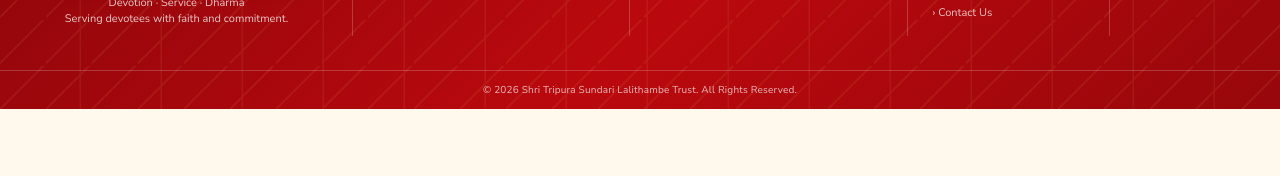
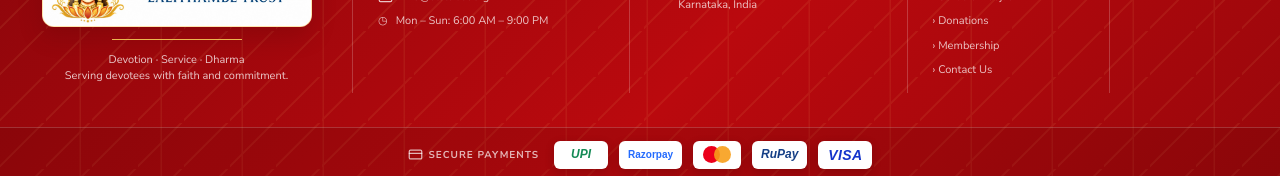
Before and after one commit to LetsPro/Temple-management, a React (Vite) app: page / in a window 1280 px wide. Shown: the part 1949-2125 px from the top of the page. Before the commit the page ends 2058 px from the top, so only its background shows below. Built offline with nearby package versions, Linux system fonts and the light colour scheme; no server answers; the database is empty.

Commit message:
Expand hero and add payment footer

```diff
--- a/src/index.css
+++ b/src/index.css
@@ -80,11 +80,12 @@
 .mobile-menu a, .mobile-menu button { text-align: left; padding: 10px 12px; border-radius: 8px; color: #3c2415; font-weight: 700; font-size: 14px; }
 .mobile-menu .active { color: #9d1515; background: #fff4e7; }
 
-.temple-home { padding-top: 18px; }
-.hero-panel { position: relative; overflow: hidden; min-height: 465px; border-radius: 28px; background: #fdf0d7; box-shadow: 0 16px 40px rgba(107, 56, 22, .1); }
+.temple-home { padding-top: 0; }
+.hero-shell { width: 100%; }
+.hero-panel { position: relative; overflow: hidden; min-height: 540px; border-radius: 0; background: #fdf0d7; box-shadow: 0 16px 40px rgba(107, 56, 22, .1); }
 .hero-art { position: absolute; inset: 0; width: 100%; height: 100%; object-fit: cover; object-position: center right; }
 .hero-wash { position: absolute; inset: 0; background: linear-gradient(90deg, rgba(255, 248, 233, .98) 0%, rgba(255, 248, 233, .95) 30%, rgba(255, 248, 233, .56) 49%, rgba(255, 248, 233, 0) 70%); }
-.hero-copy { position: relative; z-index: 2; width: 55%; min-height: 465px; display: flex; flex-direction: column; justify-content: center; align-items: center; padding: 50px 40px; text-align: center; }
+.hero-copy { position: relative; z-index: 2; width: 55%; min-height: 540px; display: flex; flex-direction: column; justify-content: center; align-items: center; padding: 50px max(40px, calc((100vw - 1280px) / 2)); text-align: center; }
 .hero-kicker { display: flex; align-items: center; gap: 10px; margin-bottom: 8px; font-size: 18px; font-weight: 800; color: #30241e; }
 .hero-kicker span { width: 20px; height: 1px; background: #d37a2f; position: relative; }
 .hero-kicker span::after { content: '◆'; color: #d37a2f; font-size: 6px; position: absolute; top: -4px; }
@@ -180,7 +181,13 @@
 .gold-rule { width: 130px; height: 1px; margin: 12px auto; background: #eab64f; }
 .socials { display: flex; gap: 7px; }
 .socials a { width: 32px; height: 32px; display: grid; place-items: center; border-radius: 50%; background: rgba(255,255,255,.14); }
-.footer-bottom { position: relative; border-top: 1px solid rgba(255,255,255,.2); text-align: center; padding: 11px 20px; color: rgba(255,255,255,.72); font-size: 10px; letter-spacing: .02em; }
+.payment-trust-strip { position: relative; display: flex; align-items: center; justify-content: center; flex-wrap: wrap; gap: 11px; padding: 13px 20px; border-top: 1px solid rgba(255,255,255,.18); background: rgba(73,0,3,.16); }
+.payment-label { display: inline-flex; align-items: center; gap: 6px; margin-right: 4px; color: rgba(255,255,255,.7); font-size: 10px; font-weight: 700; text-transform: uppercase; letter-spacing: .1em; }
+.pay-brand { min-width: 54px; height: 28px; display: inline-flex; align-items: center; justify-content: center; padding: 0 9px; border-radius: 6px; background: white; box-shadow: 0 3px 10px rgba(35,0,0,.18); font-family: Arial, sans-serif; font-size: 12px; font-weight: 900; }
+.pay-brand.upi { color: #148a55; font-style: italic; }.pay-brand.razorpay { color: #246bfd; font-size: 10px; }.pay-brand.rupay { color: #153f86; font-style: italic; }.pay-brand.visa { color: #1434cb; font-size: 14px; font-style: italic; letter-spacing: .03em; }
+.pay-brand.mastercard { position: relative; min-width: 48px; padding: 0; }.pay-brand.mastercard i { width: 17px; height: 17px; border-radius: 50%; background: #eb001b; }.pay-brand.mastercard i + i { margin-left: -6px; background: rgba(247,158,27,.9); }
+.footer-bottom { position: relative; display: flex; align-items: center; justify-content: center; flex-wrap: wrap; gap: 6px 18px; border-top: 1px solid rgba(255,255,255,.16); text-align: center; padding: 11px 20px; color: rgba(255,255,255,.72); font-size: 10px; letter-spacing: .02em; }
+.footer-bottom a { color: #ffd273; font-weight: 800; }.footer-bottom a:hover { color: white; text-decoration: underline; }
 
 .payment-modal { position: fixed; inset: 0; z-index: 100; display: grid; place-items: center; padding: 20px; background: rgba(37, 14, 7, .68); backdrop-filter: blur(5px); }
 .payment-modal-card { width: min(720px, 100%); max-height: calc(100vh - 40px); overflow: auto; border-radius: 26px; background: #fffdf9; box-shadow: 0 25px 80px rgba(45, 12, 5, .3); }
@@ -229,7 +236,7 @@
   .hero-panel { min-height: 590px; }
   .hero-art { object-position: 67% center; }
   .hero-wash { background: linear-gradient(90deg, rgba(255,248,233,.96) 0%, rgba(255,248,233,.83) 50%, rgba(255,248,233,.2) 100%); }
-  .hero-copy { width: 64%; min-height: 590px; align-items: flex-start; text-align: left; }
+  .hero-copy { width: 64%; min-height: 590px; align-items: flex-start; text-align: left; padding-left: 36px; padding-right: 36px; }
   .hero-kicker { font-size: 16px; }
   .hero-lotus { margin-left: 15px; }
   .support-strip { grid-template-columns: 1fr 1fr; }
@@ -250,8 +257,8 @@
   .header-logo { width: min(235px, 100%); height: 59px; }
   .account-button { width: 40px; height: 40px; padding: 0; }
   .account-button span, .account-button > svg:last-child { display: none; }
-  .temple-home { padding-top: 10px; }
-  .hero-panel { min-height: 610px; border-radius: 20px; }
+  .temple-home { padding-top: 0; }
+  .hero-panel { min-height: 610px; border-radius: 0; }
   .hero-art { height: 57%; top: auto; bottom: 0; object-position: 64% center; }
   .hero-wash { background: linear-gradient(180deg, #fff8e9 0%, #fff8e9 43%, rgba(255,248,233,.77) 58%, rgba(255,248,233,0) 78%); }
   .hero-copy { width: 100%; min-height: 0; padding: 38px 19px 0; align-items: center; text-align: center; justify-content: flex-start; }
--- a/src/layouts/PublicLayout.tsx
+++ b/src/layouts/PublicLayout.tsx
@@ -139,7 +139,18 @@
           </div>
         </div>
       </div>
-      <div className="footer-bottom">© {new Date().getFullYear()} {TRUST_NAME}. All Rights Reserved.</div>
+      <div className="payment-trust-strip" aria-label="Accepted payment methods">
+        <span className="payment-label"><CreditCard size={15} /> Secure payments</span>
+        <span className="pay-brand upi" aria-label="UPI">UPI</span>
+        <span className="pay-brand razorpay" aria-label="Razorpay">Razorpay</span>
+        <span className="pay-brand mastercard" aria-label="Mastercard"><i /><i /></span>
+        <span className="pay-brand rupay" aria-label="RuPay">RuPay</span>
+        <span className="pay-brand visa" aria-label="Visa">VISA</span>
+      </div>
+      <div className="footer-bottom">
+        <span>© {new Date().getFullYear()} {TRUST_NAME}. All Rights Reserved.</span>
+        <span>Powered by <a href="https://dreambuzz.in" target="_blank" rel="noopener noreferrer">DreamBuzz Solutions</a></span>
+      </div>
     </footer>
   )
 }
--- a/src/pages/public/HomePage.tsx
+++ b/src/pages/public/HomePage.tsx
@@ -97,7 +97,7 @@
 
   return (
     <div className="temple-home">
-      <section className="hero-shell page-container">
+      <section className="hero-shell">
         <div className="hero-panel">
           <img src="/lalithambe-hero.png" alt="Goddess Lalithambika in a golden shrine at sunrise" className="hero-art" />
           <div className="hero-wash" />
```
Also changed, not shown: 5 other files (tests, documents, lock files or other folders).
